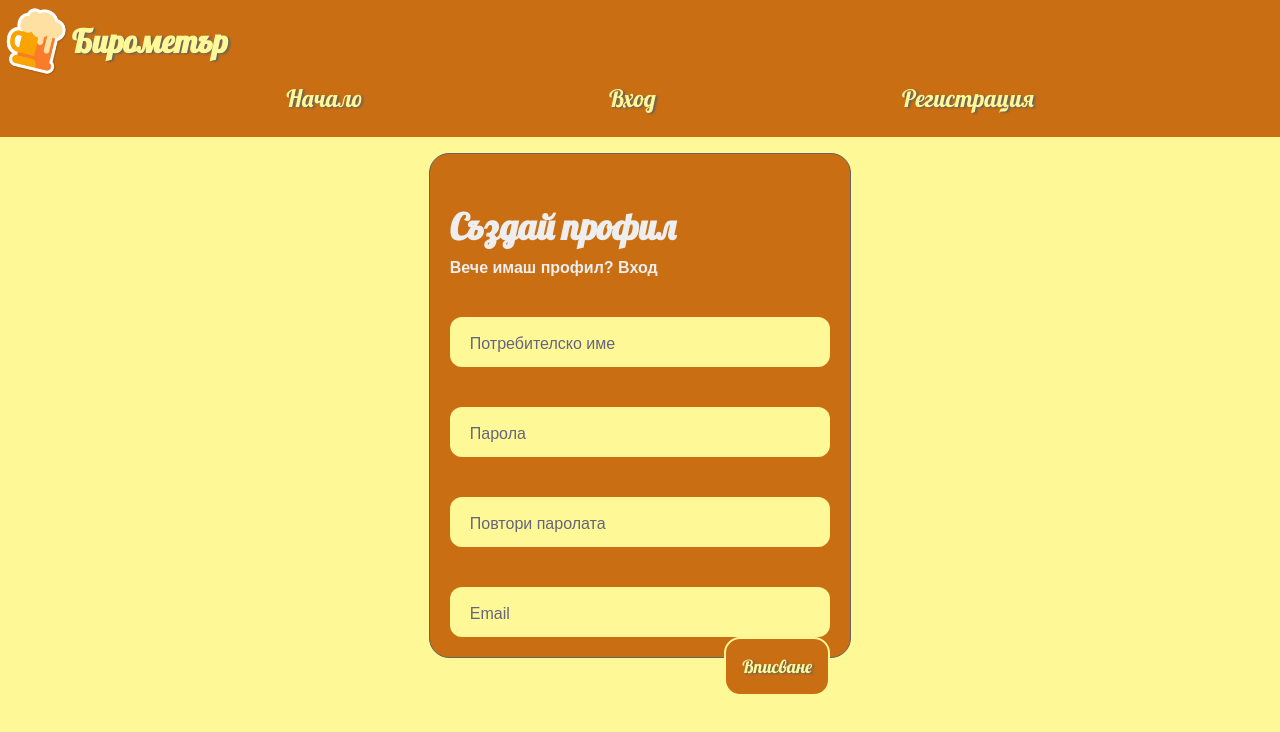
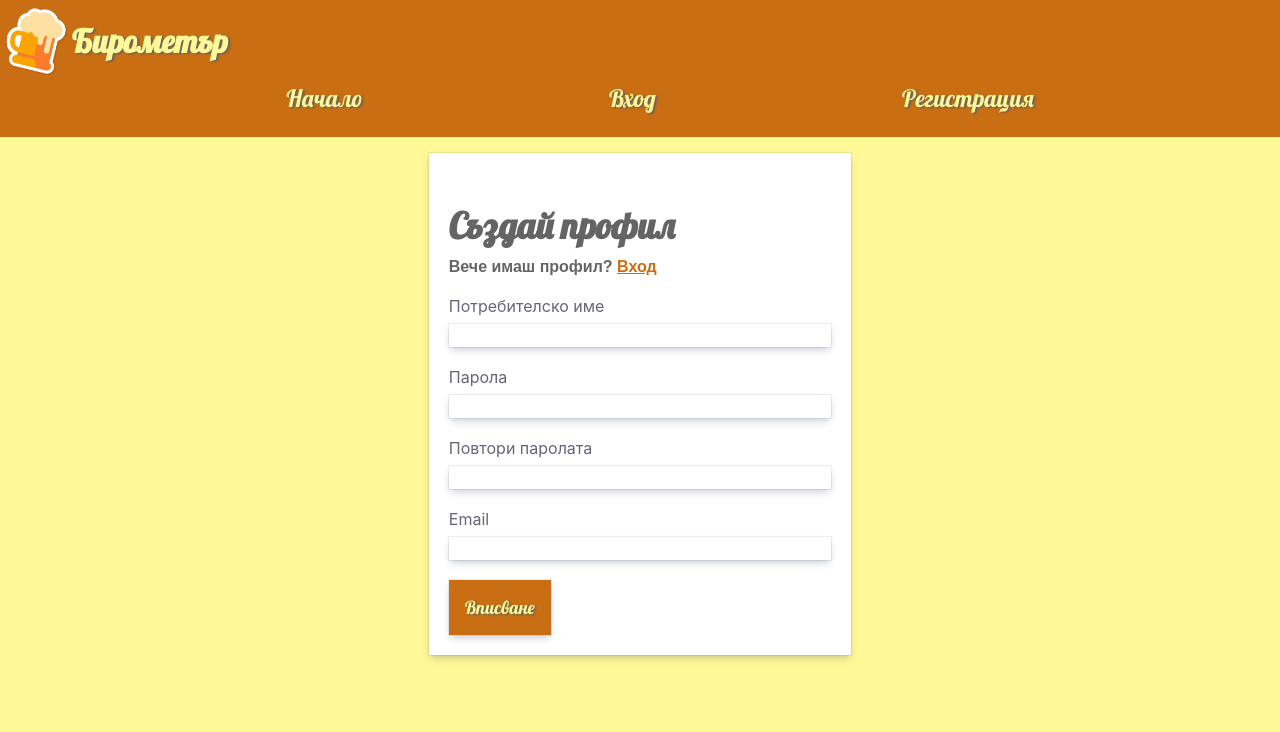
Before and after one commit to entropy88/beer-project, a React (Create React App) app: page /register in a window 1280 px wide. Shown: the top 732 px of the page. Built offline with nearby package versions, Linux system fonts and the light colour scheme.

Commit message:
more  effin UI

```diff
--- a/src/App.css
+++ b/src/App.css
@@ -29,9 +29,9 @@ button{
   text-shadow: 2px 1px 2px rgba(99, 99, 99, 1);
   font-size: 18px;
   border:none;
+  outline: none;
   margin-top: 16px;
-  margin-bottom: 16px;
-  border-radius: 16px;
+  box-shadow: rgba(9, 30, 66, 0.25) 0px 4px 8px -2px, rgba(9, 30, 66, 0.08) 0px 0px 0px 1px;
   padding:16px;
   max-width: 10rem;
   margin:auto;
--- a/src/components/BeerCard/BeerCard.module.css
+++ b/src/components/BeerCard/BeerCard.module.css
@@ -7,8 +7,7 @@
     flex-basis: 30%;
     background-color: white;
     padding:24px;
-    border-radius: 24px;
-    border: 1px solid rgb(100, 100, 100);
+    box-shadow: rgba(9, 30, 66, 0.25) 0px 4px 8px -2px, rgba(9, 30, 66, 0.08) 0px 0px 0px 1px;
     color:rgb(100, 100, 100);
 }
 
@@ -24,7 +23,7 @@
 
 .imgWrapper img{
     max-width: 100%;
-    border: 1px solid black;
+    box-shadow: rgba(9, 30, 66, 0.25) 0px 4px 8px -2px, rgba(9, 30, 66, 0.08) 0px 0px 0px 1px;
 }
 
 .description{
@@ -34,13 +33,7 @@
     margin-bottom: 4px;
 }
 
-.packagesSpan{
-    background-color: #C96E12;
-    color:#FFF897;
-    margin-right: 4px;
-}
-
- a{
+ button a{
     color:#FFF897;
     text-decoration: none;
 }
--- a/src/components/CreateRecord/CreateRecord.module.css
+++ b/src/components/CreateRecord/CreateRecord.module.css
@@ -9,8 +9,7 @@
   flex-direction: column;
   background-color: #C96E12;
   padding:24px;
-  border-radius: 24px;
-  border: 1px solid rgb(100, 100, 100);
+  box-shadow: rgba(9, 30, 66, 0.25) 0px 4px 8px -2px, rgba(9, 30, 66, 0.08) 0px 0px 0px 1px;
   color:white;
 }
 
--- a/src/components/Login/Login.js
+++ b/src/components/Login/Login.js
@@ -1,5 +1,6 @@
 import { useState } from "react";
-import styles from "./Login.module.css"
+import styles from "./Login.module.css";
+import {Link} from "react-router-dom"
 import {getUser} from "../../services/auth";
 import { useNavigate } from 'react-router-dom';
 import {useContext} from "react";
@@ -39,22 +40,20 @@ import {AuthContext} from "../../Contexts/AuthContext"
 return (
   <div className={styles.form}>
     <div className={styles.title}>Вход</div>
-    <div className={styles.subtitle}>Нямаш профил? Регистрация</div>
+    <div className={styles.subtitle}>Нямаш профил? <Link className={styles.navigateLink} to="/register" >Регистрация</Link></div>
 
     <form onSubmit={onLoginHandler} method="POST">
 
       <div className={styles.inputContainer}>
-        <input id="username" className={styles.input} name="username" type="text" placeholder=" " />
-        <div className={styles.cut}></div>
         <label htmlFor="username" className={styles.placeholder}>Потребителско име</label>
+        <input id="username" name="username" type="text" placeholder=" " />
       </div>
 
       <div className={styles.inputContainer}>
-        <input id="password" className={styles.input} name="password" type="password" placeholder=" " />
-        <div className={styles.cut}></div>
         <label htmlFor="password" className={styles.placeholder}>Парола</label>
+        <input id="password" name="password" type="password" placeholder=" " />
       </div>
-      <button >Вход</button>
+      <button className={styles.submitButton}>Вход</button>
 
       </form>
     </div>
--- a/src/components/Login/Login.module.css
+++ b/src/components/Login/Login.module.css
@@ -2,26 +2,26 @@
 
 .form {
   margin: 16px auto;
-  border: 1px solid rgb(100, 100, 100);
+  box-shadow: rgba(9, 30, 66, 0.25) 0px 4px 8px -2px, rgba(9, 30, 66, 0.08) 0px 0px 0px 1px;
   color:rgb(100, 100, 100);
-
-    background-color: #C96E12;
-    border-radius: 20px;
-    box-sizing: border-box;
-    padding: 20px;
-    width: 33%;
+  background-color: white;
+  box-sizing: border-box;
+  padding: 20px;
+  width: 33%;
   }
 
   .title {
-    color: #eee;
     font-family: 'Lobster',serif;
     font-size: 36px;
     font-weight: 600;
     margin-top: 30px;
   }
 
+  .navigateLink{
+    color:#C96E12
+  }
+
   .subtitle {
-    color: #eee;
     font-family: sans-serif;
     font-size: 16px;
     font-weight: 600;
@@ -29,75 +29,26 @@
   }
 
   .inputContainer {
-    margin-top: 40px;
-    height: 50px;
-    position: relative;
+    margin-top: 20px;
+    background-color: white;
+  }
+
+  input {
+    margin-top:8px;
+    box-shadow: rgba(9, 30, 66, 0.25) 0px 4px 8px -2px, rgba(9, 30, 66, 0.08) 0px 0px 0px 1px;
+    box-sizing: border-box;
+    font-size: 18px;
+    border: none;
+    outline: none;
     width: 100%;
   }
 
 
-
-  .input {
-    background-color: #FFF897;
-    border-radius: 12px;
-    border: 0;
-    box-sizing: border-box;
-    font-size: 18px;
-    height: 100%;
-    outline: 0;
-    padding: 4px 20px 0;
-    width: 100%;
+  .placeholder {
+    color: #65657b;
   }
 
-  .cut {
-    background-color:  #C96E12;
-    color:burlywood;
-    border-radius: 10px;
-    height: 20px;
-    left: 20px;
-    position: absolute;
-    top: -20px;
-    transform: translateY(0);
-    transition: transform 200ms;
-    width: 76px;
+
+  .submitButton{
+    margin-top: 20px;
   }
-
-  .cut-short {
-    width: 50px;
-  }
-
-  .input:focus ~ .cut,
-  .input:not(:placeholder-shown) ~ .cut {
-    transform: translateY(8px);
-  }
-
-  .placeholder {
-    color: #65657b;
-    font-family: sans-serif;
-    left: 20px;
-    line-height: 14px;
-    pointer-events: none;
-    position: absolute;
-    transform-origin: 0 50%;
-    transition: transform 200ms, color 200ms;
-    top: 20px;
-  }
-
-  .input:focus ~ .placeholder,
-  .input:not(:placeholder-shown) ~ .placeholder {
-    transform: translateY(-30px) translateX(10px) scale(0.75);
-  }
-
-  .input:not(:placeholder-shown) ~ .placeholder {
-    color: #808097;
-  }
-
-  .input:focus ~ .placeholder {
-    color: #FFF897;
-  }
-
- button{
-     float: right;
-     margin:auto;
-     border:2px solid #FFF897;
- }
--- a/src/components/Profile/Profile.module.css
+++ b/src/components/Profile/Profile.module.css
@@ -6,8 +6,7 @@
     background-color: white;
     padding-top:24px;
     padding-bottom: 0px;
-    border-radius: 24px;
-    border: 1px solid rgb(100, 100, 100);
+    box-shadow: rgba(9, 30, 66, 0.25) 0px 4px 8px -2px, rgba(9, 30, 66, 0.08) 0px 0px 0px 1px;
     color:rgb(100, 100, 100);
 }
 
@@ -16,8 +15,6 @@
     justify-content: space-between;
     padding:16px;
     background-color: #C96E12;
-    border-bottom-left-radius: 24px;
-    border-bottom-right-radius: 24px;
     margin-bottom: 0px;
 
 }
--- a/src/components/Register/Register.js
+++ b/src/components/Register/Register.js
@@ -1,6 +1,7 @@
 import { useContext } from "react";
 import { AuthContext } from "../../Contexts/AuthContext";
 import styles from "./Register.module.css"
+import {Link} from "react-router-dom"
 import {create, getUser} from "../../services/auth";
 import { useNavigate } from 'react-router-dom';
 
@@ -46,34 +47,32 @@ function Register() {
       <div className={styles.form}>
     <div className={styles.title}>Създай профил</div>
 
-    <div className={styles.subtitle}>Вече имаш профил? Вход</div>
+    <div className={styles.subtitle}>Вече имаш профил? <Link className={styles.navigateLink} to="/login" >Вход</Link></div>
     <form onSubmit={onUserCreate} method="POST">
 
       <div className={styles.inputContainer}>
-        <input id="username" className={styles.input} type="text" name="username" placeholder=" " />
-        <div className={styles.cut}></div>
         <label htmlFor="username" className={styles.placeholder}>Потребителско име</label>
+        <input id="username" type="text" name="username" placeholder=" " />
       </div>
 
 
       <div className={styles.inputContainer}>
-        <input id="password" className={styles.input} type="password" name="password" placeholder=" " />
-        <div className={styles.cut}></div>
         <label htmlFor="password" className={styles.placeholder}>Парола</label>
+        <input id="password" type="password" name="password" placeholder=" " />
       </div>
 
       <div className={styles.inputContainer}>
-        <input id="repeatPassword" className={styles.input} type="password" name="repeatPassword" placeholder=" " />
-        <div className={styles.cut}></div>
-        <label htmlFor="repeatPassword" className={styles.placeholder}>Повтори паролата</label>
+       <label htmlFor="repeatPassword" className={styles.placeholder}>Повтори паролата</label>
+        <input id="repeatPassword" type="password" name="repeatPassword" placeholder=" " />
       </div>
 
       <div className={styles.inputContainer}>
-        <input id="email" className={styles.input}  type="email" name="email" placeholder=" " />
-        <div className={styles.cut}></div>
-        <label htmlFor="email" className={styles.placeholder}>Email</label>
+      <label htmlFor="email" className={styles.placeholder}>Email</label>
+        <input id="email" type="email" name="email" placeholder=" " />
       </div>
-      <button type="submit" >Вписване</button>
+
+      <button className={styles.submitButton} type="submit" >Вписване</button>
+
       </form>
     </div>
     );
--- a/src/components/Register/Register.module.css
+++ b/src/components/Register/Register.module.css
@@ -2,25 +2,25 @@
 
 .form {
   margin: 16px auto;
-  border: 1px solid rgb(100, 100, 100);
+  box-shadow: rgba(9, 30, 66, 0.25) 0px 4px 8px -2px, rgba(9, 30, 66, 0.08) 0px 0px 0px 1px;
   color:rgb(100, 100, 100);
-    background-color: #C96E12;
-    border-radius: 20px;
-    box-sizing: border-box;
-    padding: 20px;
-    width: 33%;
+  background-color: white;
+  box-sizing: border-box;
+  padding: 20px;
+  width: 33%;
   }
 
   .title {
-    color: #eee;
     font-family: 'Lobster',serif;
     font-size: 36px;
     font-weight: 600;
     margin-top: 30px;
   }
+  .navigateLink{
+    color:#C96E12
+  }
 
   .subtitle {
-    color: #eee;
     font-family: sans-serif;
     font-size: 16px;
     font-weight: 600;
@@ -28,76 +28,24 @@
   }
 
   .inputContainer {
-    margin-top: 40px;
-    height: 50px;
-    position: relative;
-    width: 100%;
+    margin-top: 20px;
+    background-color: white;
   }
 
-
-
-  .input {
-    background-color: #FFF897;
-    border-radius: 12px;
-    border: 0;
+  input {
+    margin-top:8px;
+    box-shadow: rgba(9, 30, 66, 0.25) 0px 4px 8px -2px, rgba(9, 30, 66, 0.08) 0px 0px 0px 1px;
     box-sizing: border-box;
-
     font-size: 18px;
-    height: 100%;
-    outline: 0;
-    padding: 4px 20px 0;
+    border: none;
+    outline: none;
     width: 100%;
-  }
-
-  .cut {
-    background-color:  #C96E12;
-    color:burlywood;
-    border-radius: 10px;
-    height: 20px;
-    left: 20px;
-    position: absolute;
-    top: -20px;
-    transform: translateY(0);
-    transition: transform 200ms;
-    width: 76px;
-  }
-
-  .cut-short {
-    width: 50px;
-  }
-
-  .input:focus ~ .cut,
-  .input:not(:placeholder-shown) ~ .cut {
-    transform: translateY(8px);
   }
 
   .placeholder {
     color: #65657b;
-    font-family: sans-serif;
-    left: 20px;
-    line-height: 14px;
-    pointer-events: none;
-    position: absolute;
-    transform-origin: 0 50%;
-    transition: transform 200ms, color 200ms;
-    top: 20px;
   }
 
-  .input:focus ~ .placeholder,
-  .input:not(:placeholder-shown) ~ .placeholder {
-    transform: translateY(-30px) translateX(10px) scale(0.75);
+  .submitButton{
+    margin-top: 20px;
   }
-
-  .input:not(:placeholder-shown) ~ .placeholder {
-    color: #808097;
-  }
-
-  .input:focus ~ .placeholder {
-    color: #FFF897;
-  }
-
- button{
-     float: right;
-     margin:auto;
-     border:2px solid #FFF897;
- }
```
Also changed, not shown: src/components/BeerDetails/BeerDetails.js (+3 -6 lines), src/components/BeerDetails/BeerDetails.module.css (+15 -11 lines).
